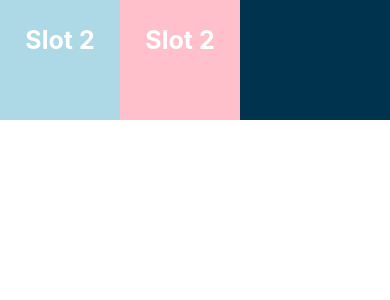
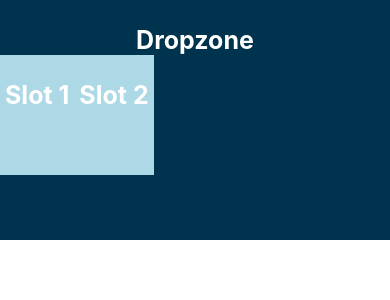
Before and after one commit to barsnes-group/deNovoGame_ReactNative, a React Native app: screen / in a window 390 px wide. Shown: the top 300 px of the page. Built offline with nearby package versions, Linux system fonts and the light colour scheme.

Commit message:
masse todo´s

```diff
--- a/components/Items.jsx
+++ b/components/Items.jsx
@@ -1,11 +1,12 @@
 import React, { useState } from "react";
 import { Button, Text, View, PanResponder, Animated, StyleSheet } from "react-native";
 
-
-//Boxes --> place in its own class?
-const Box1 = (props) => {
+//------------BOXES & BOX CONTAINER----------------------
+//TODO: Boxes --> lag egen klasse?
+const Box = (props) => {
     return (
         <View style={styles.row}>
+            <Text style={styles.text}>Box {props.type}</Text>
             <Animated.View
               style={[styles.square]}
             />
@@ -17,42 +18,35 @@ const boxContainer = () => {
     return (
         <View style={styles.square}>
             <>
-            <Box1/>
-            <Box2/>
+            <Box type="blue"/>
+            <Box type="red"/>
             </>
         </View>
     );
 }
 
 
-
-const Slot1 = (props) => {
+//-----------SLOTS & DROPZONE-----------------
+const Slot = (props) => {
   const [box, setBox] = useState(null);
 
   return (
+      //TODO: sett inn if med forskjellige styles
     <View style={styles.slot1}>
-        <Text style={styles.text}>Slot 2</Text>
+        <Text style={styles.text}>Slot {props.number}</Text>
     </View>
   );
 }
 
-const Slot2 = (props) => {
-    const [box, setBox] = useState(null);
-
-    return (
-      <View style={styles.slot2}>
-        <Text style={styles.text}>Slot 2</Text>
-      </View>
-    );
-  }
 
 const dropZone = () => {
     return (
         <View style={styles.dropZone}>
+            <Text style={styles.text}>Dropzone</Text>
             <View style={{flex: 1, flexDirection: 'row', alignContent: `stretch`}}>
                 <>
-                <Slot1/>
-                <Slot2/>
+                <Slot number="1"/>
+                <Slot number="2"/>
                 </>
             </View>
         </View>
@@ -63,14 +57,22 @@ export default dropZone;
 
 
 
-
+//TODO: fikse exp. default
 const App = () => {
     return (
-        <View style={styles.square}>
-            <>
-            <Box1/>
-            <Box2/>
-            </>
+        <View style={styles.mainContainer}>
+            <View style={styles.dropZone}>
+                <Text style={styles.text}>Dropzone</Text>
+            </View>
+
+            <View style={styles.boxContainer} />
+                <View style={styles.row}>
+                    <Draggable />
+                    <Draggable />
+                    <Draggable />
+                    <Draggable />
+                    <Draggable />
+                </View>
         </View>
     );
 }
@@ -79,11 +81,11 @@ const App = () => {
 
 
 
-
+//----------------STYLES----------------------
 let FINAL_INT = 30;
 const styles = StyleSheet.create({
     mainContainer: {
-      flex: 2
+      flex: 1
     },
     ballContainer: {
       height:200,
@@ -95,7 +97,7 @@ const styles = StyleSheet.create({
     },
     slot1: {
         backgroundColor: "lightblue",
-        width: FINAL_INT*4,
+
         height: FINAL_INT*4,
         alignItems: "stretch",
     },
@@ -113,7 +115,8 @@ const styles = StyleSheet.create({
       },
     dropZone: {
         alignItems: "stretch",
-      backgroundColor: "#00334d"
+        backgroundColor: "#00334d",
+        height: FINAL_INT*8,
     },
     text: {
       marginTop: 25,
```
